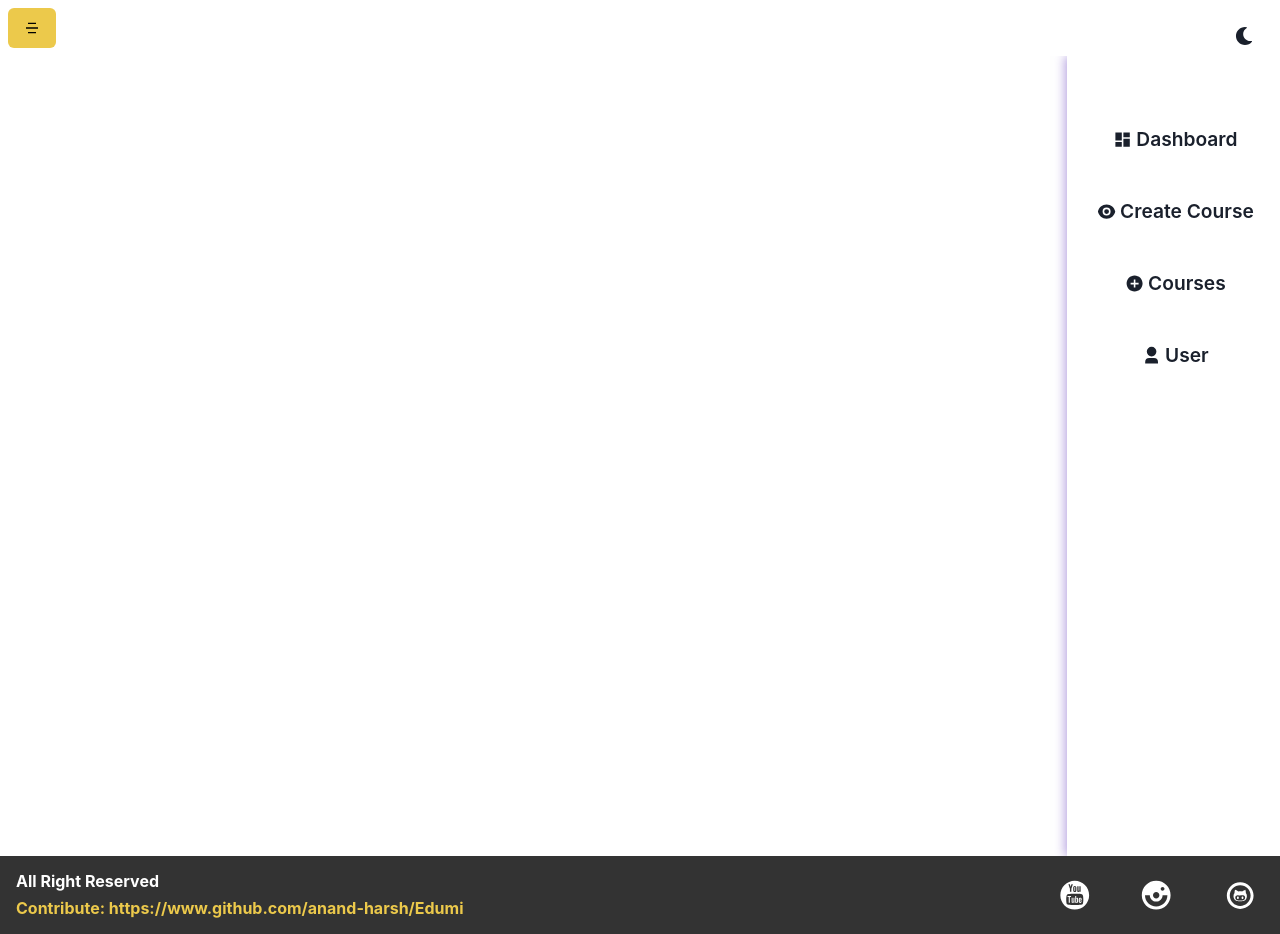
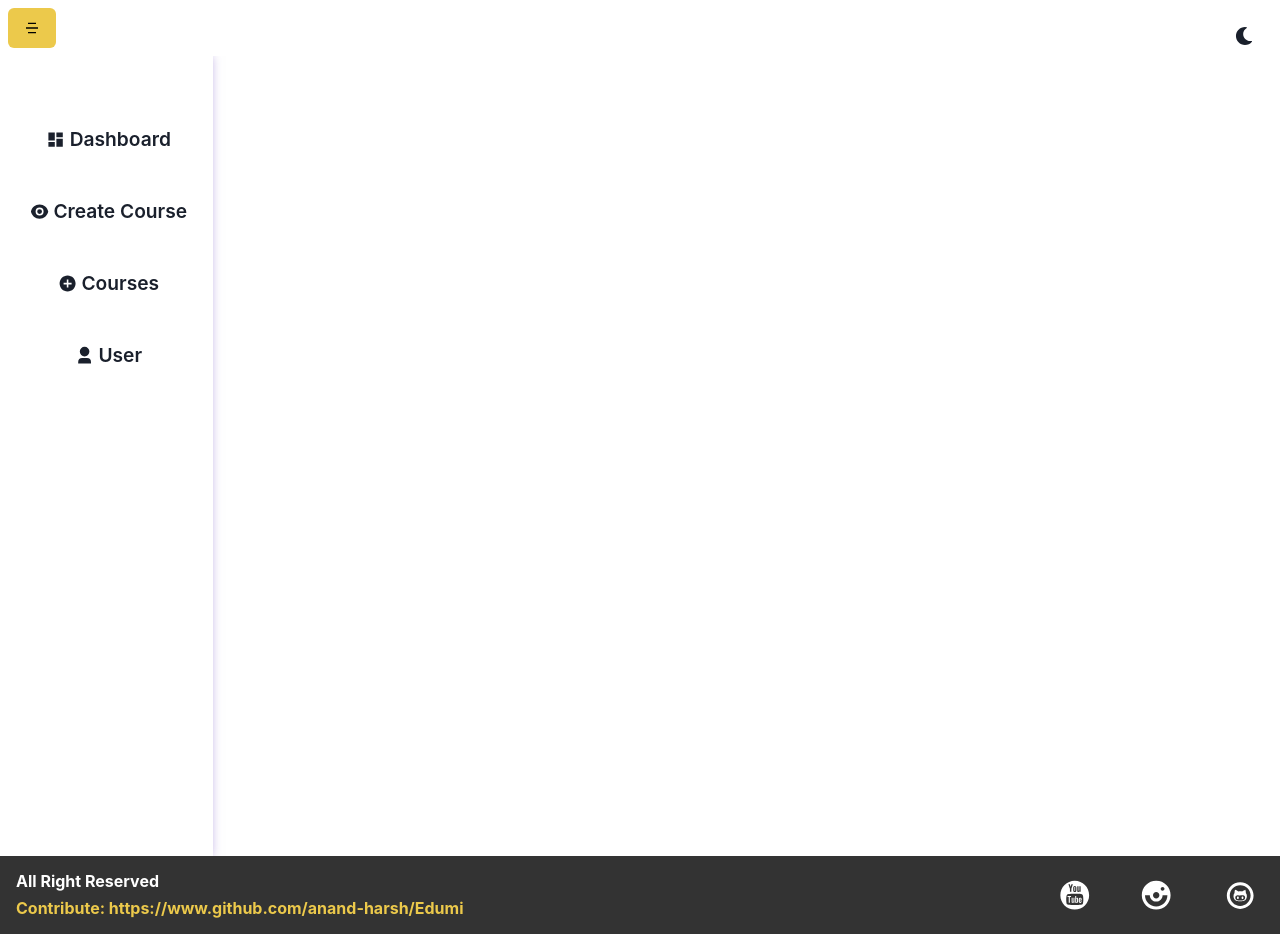
Before and after one commit to anand-harsh/Edumi, a React (Create React App) app: page /admin/courses in a window 1280 px wide. Built offline with nearby package versions, Linux system fonts and the light colour scheme.

Commit message:
Fixed #9

```diff
--- a/src/components/Admin/AdminCourses/AdminCourses.jsx
+++ b/src/components/Admin/AdminCourses/AdminCourses.jsx
@@ -2,17 +2,17 @@ import React from 'react'
 import { Grid, Box } from '@chakra-ui/react'
 import Sidebar from '../Sidebar'
 
-const AdminCourses=() =>{
+const AdminCourses = () => {
   return (
     <Grid css={{
-        cusrsor:`url(), default` // need to be updated
+      cusrsor: `url(), default` // need to be updated
     }}
-    minH={"100vh"} templateColumns={['1fr', '5fr 1fr']}>
+      minH={"100vh"} templateColumns={['1fr', '1fr 5fr']}>
+      <Sidebar />
+      <Box>
 
-        <Box>
+      </Box>
 
-        </Box>
-        <Sidebar />
     </Grid>
   )
 }
```
Also changed, not shown: 1 other file (tests, documents, lock files or other folders).
